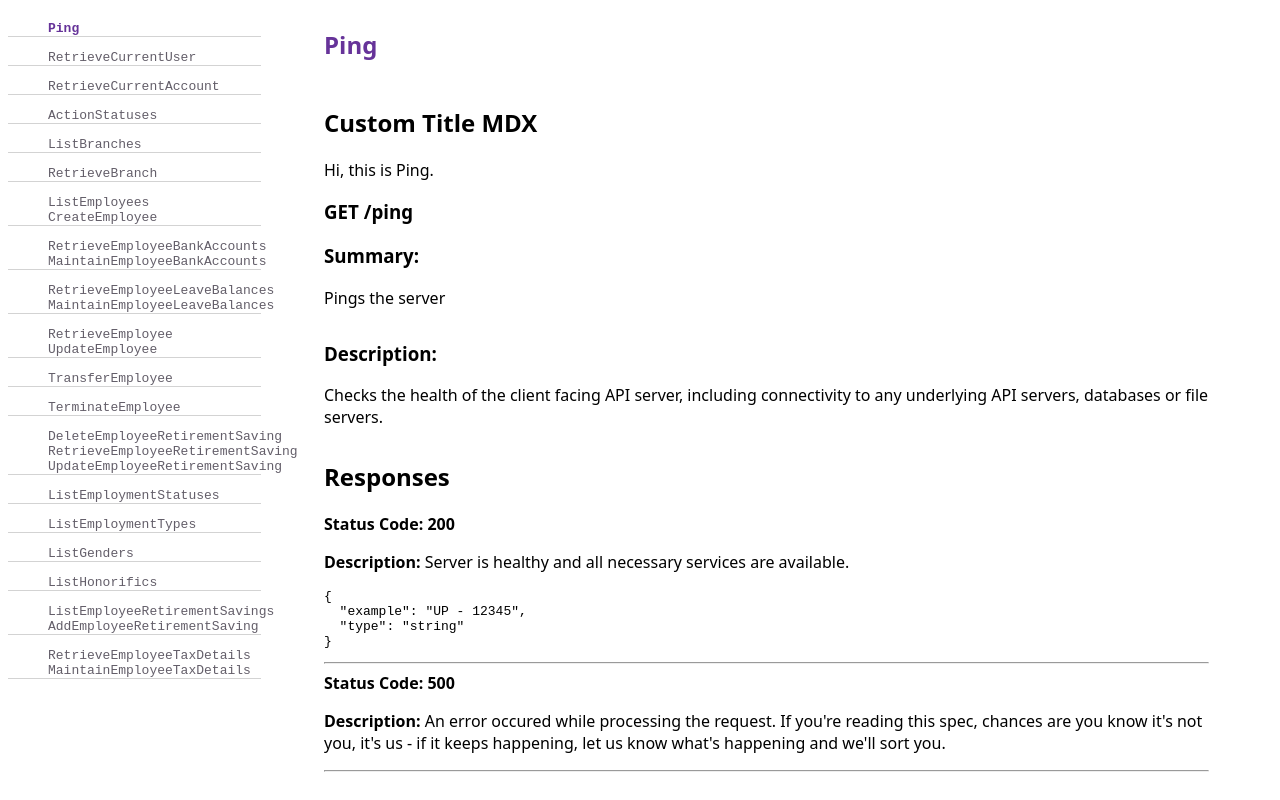
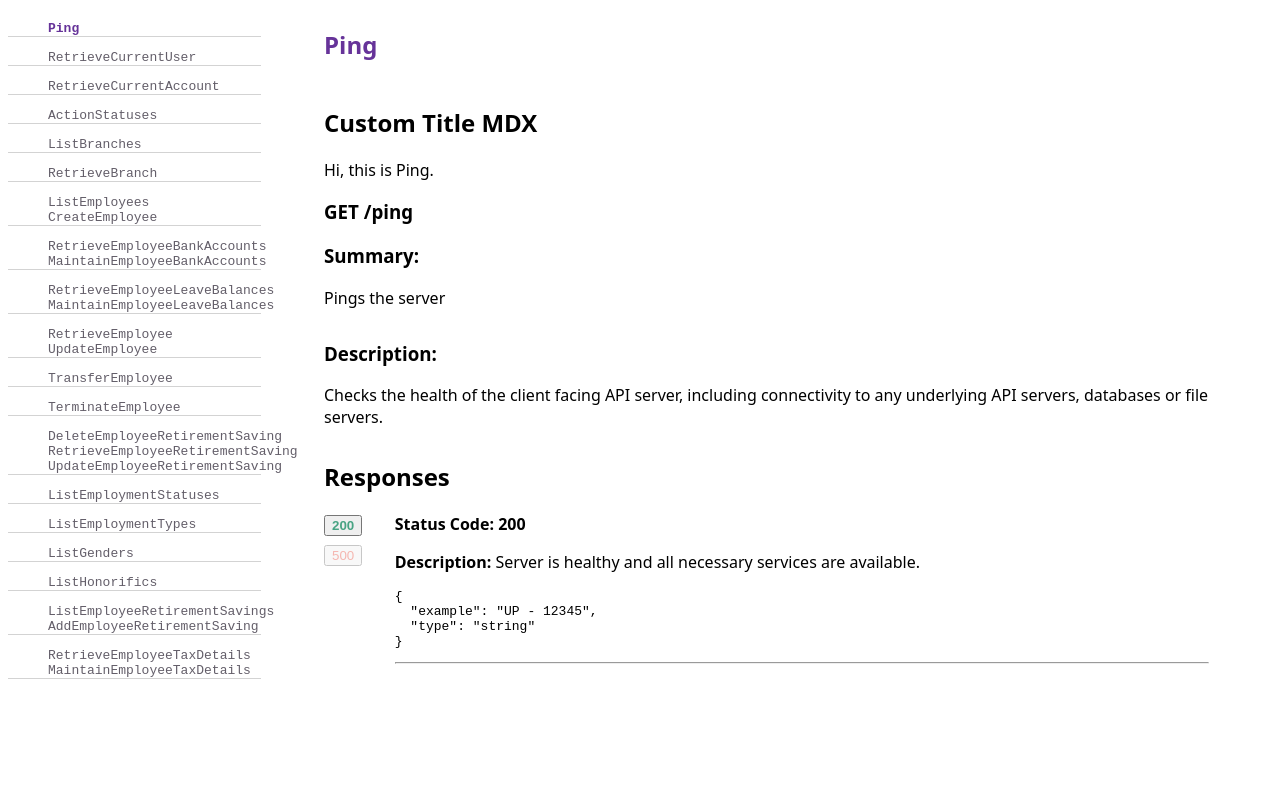
Before and after one commit to beckzayi/gatsby-demo, a Gatsby site: page /docs/Ping/get in a window 1280 px wide. Built offline with nearby package versions, Linux system fonts and the light colour scheme; Gatsby itself is replaced by a stand-in of ours.

Commit message:
feat: tab for status code with React hooks to set state

```diff
--- a/src/components/main/parameter.js
+++ b/src/components/main/parameter.js
@@ -9,16 +9,14 @@ export default ({ parameter }) => {
         required,
         schema: { type },
     } = parameter;
-    if (allowEmptyValue) {
+    if ((allowEmptyValue !== null) & (allowEmptyValue !== undefined)) {
         return (
             <tr>
                 <td>{name}</td>
+                <td>{required ? 'required' : 'optional'}</td>
+                <td>{type}</td>
+                <td>{example}</td>
                 <td>{description}</td>
-                <td>{allowEmptyValue.toString()}</td>
-                <td>{example}</td>
-                <td>{parameter.in}</td>
-                <td>{required.toString()}</td>
-                <td>{type}</td>
             </tr>
         );
     } else {
@@ -26,6 +24,11 @@ export default ({ parameter }) => {
             <tr>
                 <td>TODO:</td>
                 <td>dynamically display items</td>
+                <td>TODO</td>
+                <td>TODO</td>
+                <td>TODO</td>
+                <td>TODO</td>
+                <td>TODO</td>
             </tr>
         );
     }
--- a/src/components/main/parameters.js
+++ b/src/components/main/parameters.js
@@ -9,12 +9,10 @@ export default ({ parameters }) => {
                 <thead>
                     <tr>
                         <th>Name</th>
-                        <th>Description</th>
-                        <th>Allow Empty Value</th>
-                        <th>Example</th>
-                        <th>in</th>
                         <th>Required</th>
                         <th>Type</th>
+                        <th>Example</th>
+                        <th>Description</th>
                     </tr>
                 </thead>
                 <tbody>
--- a/src/components/main/responses.js
+++ b/src/components/main/responses.js
@@ -1,19 +1,56 @@
-import React from 'react';
+import React, { useState } from 'react';
 import Response from './response';
 
 export default ({ responses }) => {
+    const arrayStatusCode = Object.keys(responses);
+    const [status, setStatus] = useState(arrayStatusCode[0]);
+
+    const handleClick = (e) => {
+        setStatus(e.target.textContent);
+    };
+
     return (
         <div>
             <h2>Responses</h2>
-            <div>
+            {arrayStatusCode.length > 0 && (
+                <div style={{ display: 'flex' }}>
+                    <div style={{ width: '8%' }}>
                         {Object.keys(responses).map((key) => (
+                            <div key={key} style={{ marginBottom: '0.4rem' }}>
+                                <button
+                                    className={
+                                        key.indexOf('2') === 0
+                                            ? 'text-success'
+                                            : 'text-danger'
+                                    }
+                                    style={
+                                        key !== status
+                                            ? { opacity: '0.4' }
+                                            : { fontWeight: 'bold' }
+                                    }
+                                    onClick={handleClick}>
+                                    {key}
+                                </button>
+                            </div>
+                        ))}
+                    </div>
+                    <div style={{ width: '92%' }}>
+                        {Object.keys(responses).map((key) => (
+                            <div
+                                key={key}
+                                style={
+                                    key !== status ? { display: 'none' } : {}
+                                }>
                                 <Response
                                     key={key}
                                     response={responses[key]}
                                     statusCode={key}
                                 />
+                            </div>
                         ))}
                     </div>
                 </div>
+            )}
+        </div>
     );
 };
--- /dev/null
+++ b/src/styles/app.css
@@ -0,0 +1,7 @@
+.text-success {
+    color: #48a383;
+}
+
+.text-danger {
+    color: #e74c3c;
+}
--- a/src/templates/page-template.js
+++ b/src/templates/page-template.js
@@ -8,6 +8,7 @@ import Summary from '../components/main/summary';
 import Description from '../components/main/description';
 import Responses from '../components/main/responses';
 import Parameters from '../components/main/parameters';
+import '../styles/app.css';
 
 export default ({ pageContext: { page }, data }) => {
     const {
```
Lines whose indentation alone changed are shown as unchanged.
